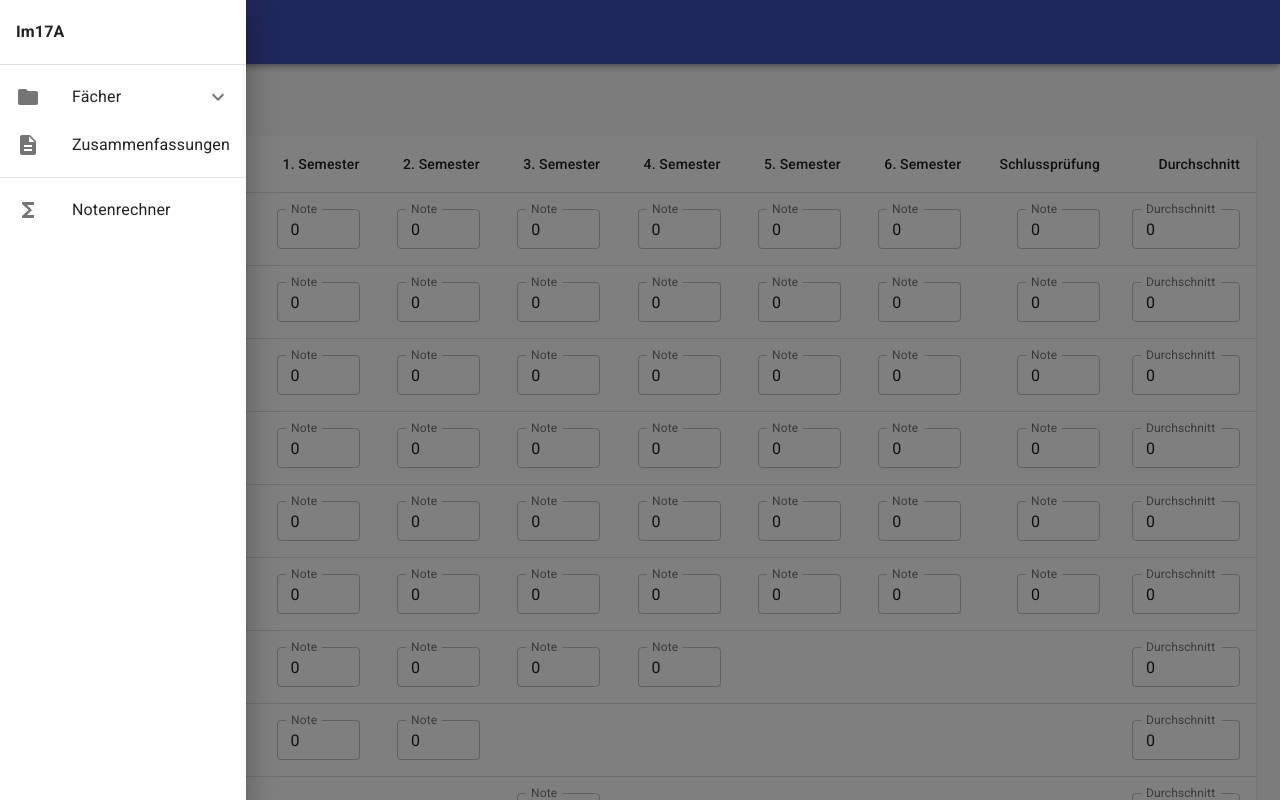
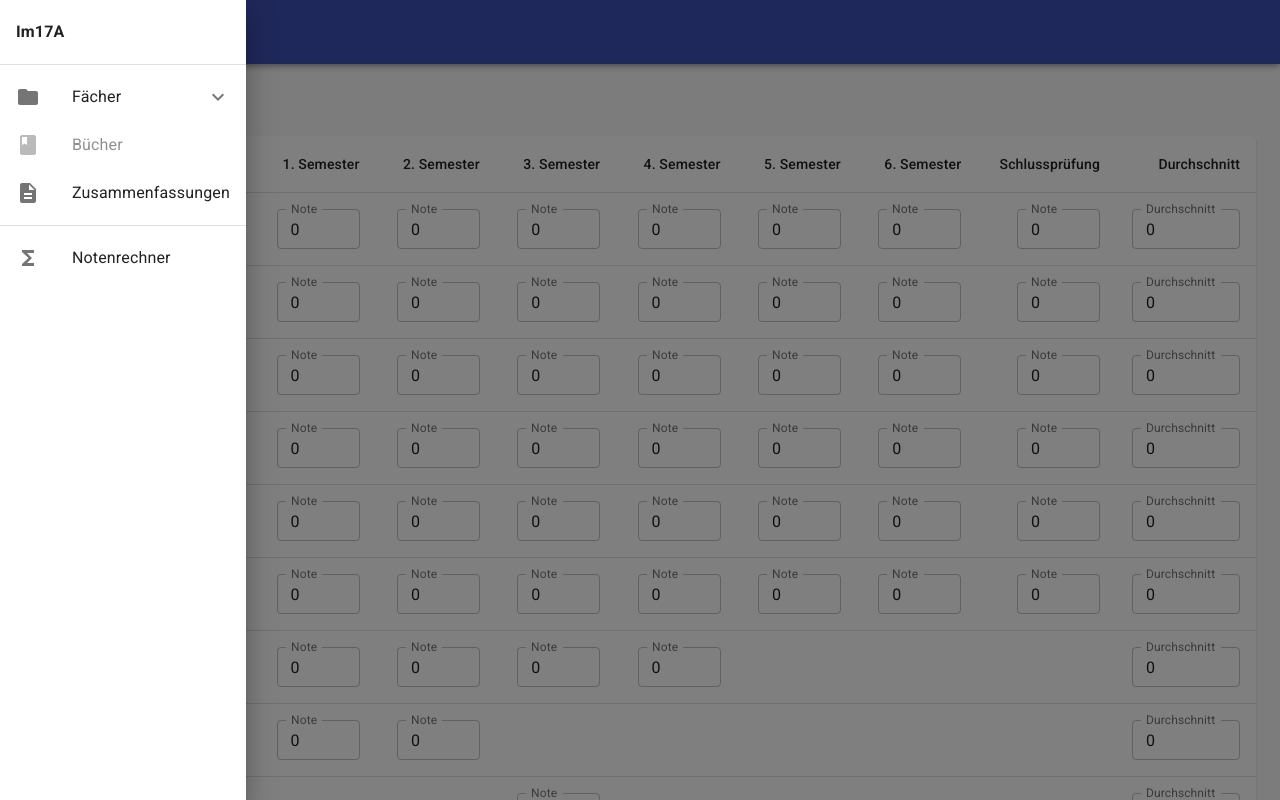
Before and after one commit to Dan6erbond/Im17A, a React (Create React App) app: page /#/calculator in a window 1280 px wide. Both pictures are taken after a click on the button "menu". Shown: the top 800 px of the page. Built offline with nearby package versions, Linux system fonts and the light colour scheme.

Commit message:
Add books section to navigation
Add books section to navigation for future component

```diff
--- a/src/components/Navigation.tsx
+++ b/src/components/Navigation.tsx
@@ -19,6 +19,7 @@ import MenuIcon from '@material-ui/icons/Menu';
 import FunctionsIcon from '@material-ui/icons/Functions';
 import DescriptionIcon from '@material-ui/icons/Description';
 import FolderIcon from '@material-ui/icons/Folder';
+import BookIcon from '@material-ui/icons/Book';
 import {ExpandLess, ExpandMore} from "@material-ui/icons";
 
 interface NavigationState {
@@ -94,6 +95,10 @@ export default class Navigation extends React.Component<WithStyles<typeof styles
                                     </ListItem>)}
                             </List>
                         </Collapse>
+                        <ListItem button component={Link} to="/books" disabled>
+                            <ListItemIcon><BookIcon/></ListItemIcon>
+                            <ListItemText>Bücher</ListItemText>
+                        </ListItem>
                         <ListItem button component={Link} to="/summaries">
                             <ListItemIcon><DescriptionIcon/></ListItemIcon>
                             <ListItemText>Zusammenfassungen</ListItemText>
```
